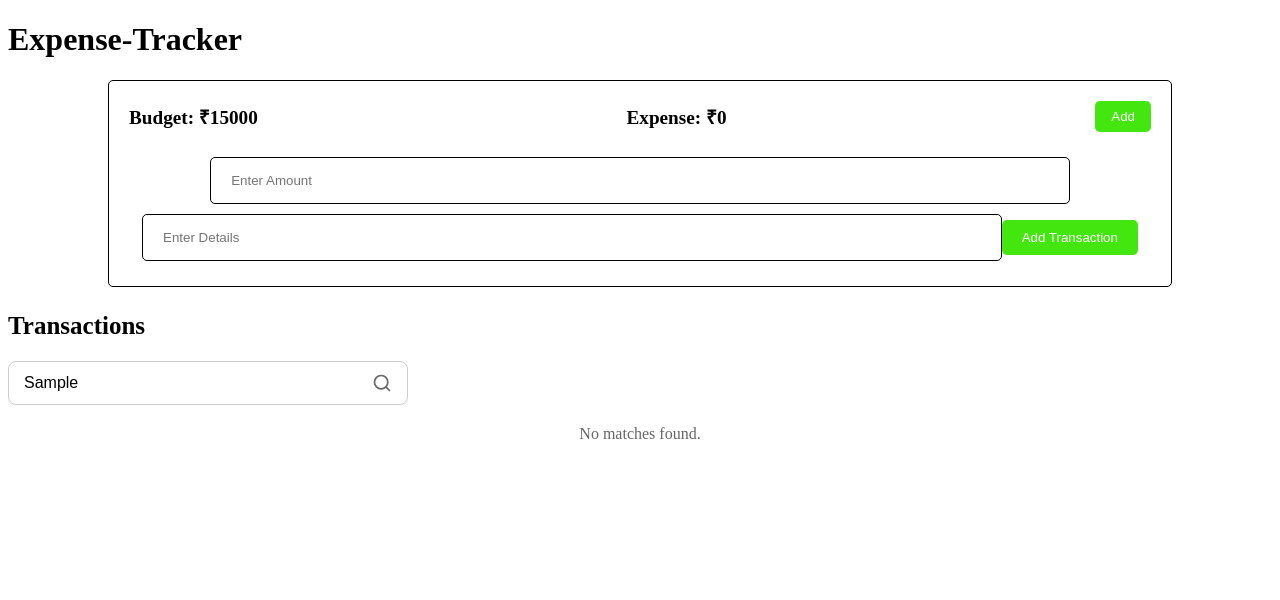
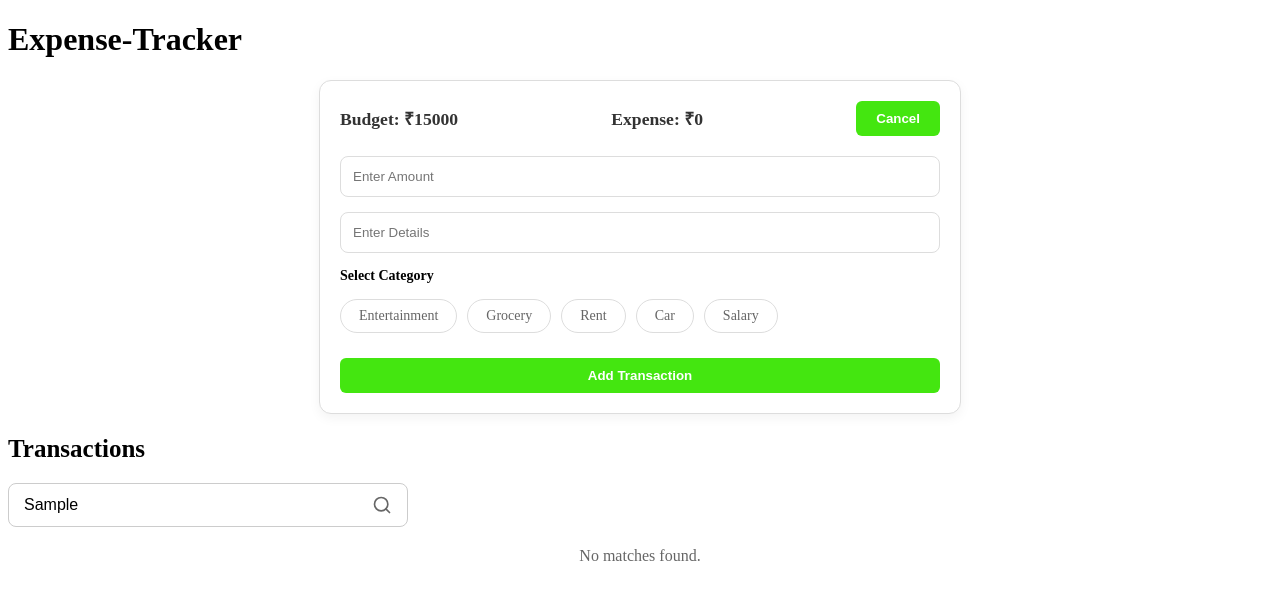
Before and after one commit to SumitSaharawat/React, a React (Vite) app in the folder ExpenseTracker/: page / in a window 1280 px wide. Both pictures are taken after typing "Sample" into the empty fields and a click on the button "Add". Shown: the top 600 px of the page. Built offline with nearby package versions, Linux system fonts and the light colour scheme.

Commit message:
Added tags for expense tracker

```diff
--- /dev/null
+++ b/ExpenseTracker/src/components/AddTransaction.css
@@ -0,0 +1,87 @@
+/* Container for the overall component */
+.transaction-container {
+  text-align: center;
+  border: 1px solid #ddd;
+  padding: 20px;
+  border-radius: 12px;
+  margin: 20px auto;
+  max-width: 600px;
+  background-color: #fff;
+  box-shadow: 0 4px 12px rgba(0, 0, 0, 0.05);
+}
+
+/* Header section with Budget and Expense */
+.balance-row {
+  display: flex;
+  justify-content: space-between;
+  align-items: center;
+  margin-bottom: 20px;
+}
+
+.balance-text {
+  font-size: 1.1rem;
+  font-weight: bold;
+  color: #333;
+}
+
+/* Common button styling */
+.btn-primary {
+  background-color: #44E610;
+  color: white;
+  padding: 10px 20px;
+  border: none;
+  border-radius: 6px;
+  font-weight: 600;
+  cursor: pointer;
+  transition: opacity 0.2s;
+}
+
+.btn-primary:hover {
+  opacity: 0.9;
+}
+
+/* Form Styling */
+.input-field {
+  width: 100%;
+  padding: 12px;
+  margin-bottom: 15px;
+  border-radius: 8px;
+  border: 1px solid #ddd;
+  box-sizing: border-box; /* Prevents overflow */
+  outline: none;
+}
+
+.input-field:focus {
+  border-color: #44E610;
+}
+
+/* Category Chips */
+.category-wrapper {
+  display: flex;
+  flex-wrap: wrap;
+  gap: 10px;
+  margin: 15px 0 25px 0;
+}
+
+.chip {
+  padding: 8px 18px;
+  border-radius: 20px;
+  border: 1px solid #ddd;
+  background-color: #fff;
+  color: #666;
+  cursor: pointer;
+  font-size: 14px;
+  transition: all 0.2s ease;
+}
+
+/* This class is applied conditionally via React */
+.chip.active {
+  border-color: #44E610;
+  background-color: #f0fff0;
+  color: #2d8a0a;
+  font-weight: bold;
+}
+
+.full-width {
+  width: 100%;
+}
--- a/ExpenseTracker/src/components/AddTransaction.jsx
+++ b/ExpenseTracker/src/components/AddTransaction.jsx
@@ -1,123 +1,91 @@
 import { useState } from "react";
-import styled from "styled-components";
+import "./AddTransaction.css";
 
-const Container = styled.div`
-  text-align: center;
-  border: 1px solid #000;
-  padding: 20px;
-  border-radius: 5px;
-  margin-bottom: 25px;
-  margin-left: 100px;
-  margin-right: 100px;
-`;
-
-const Input = styled.input`
-  width: 80%;
-  padding: 15px 20px;
-  outline: none;
-  border-radius: 5px;
-  margin: 5px 0;
-  border: 1px solid #000;
-`;
-
-const RadioContainer = styled.div`
-  display: flex;
-  align-items: center;
-  justify-content: center;
-`;
-
-const Label = styled.label`
-  margin-left: 10px;
-  cursor: pointer;
-`;
-
-const RadioBtn = styled(RadioContainer)`
-  margin: 10px 20px 10px 0;
-`;
-
-const SubmitBtn = styled.button`
-  background-color: #44E610;
-  color: #fff;
-  border-radius: 5px;
-  padding: 10px 20px;
-  border: none;
-  outline: none;
-  cursor: pointer;
-  &:hover {
-    background-color: #44E610;
-  }
-`;
-
-const AddTransaction = ({transaction, setTransaction}) => {
-
-    const [amount, setAmount] = useState(0);
+const AddTransaction = ({ transaction, setTransaction }) => {
+  const [amount, setAmount] = useState("");
   const [detail, setDetail] = useState("");
   const [showInput, setShowInput] = useState(false);
+  const [category, setCategory] = useState("");
 
+  const categories = ["Entertainment", "Grocery", "Rent", "Car", "Salary"];
+
+  // Logic for calculations
   let totalAmount = 0;
   let budget = 15000;
-    transaction.map((money) => {
+  transaction.forEach((money) => {
     totalAmount += money.money;
     budget -= money.money;
-    })
+  });
 
   const handleTransaction = () => {
+    if (!amount || !category) return; // Simple validation
+
     const newTransaction = {
-            'money': Number(amount),
-            'text': detail,
-            'id' : Date.now()
-        }
+      money: Number(amount),
+      text: detail,
+      id: Date.now(),
+      category: category,
+    };
 
     setTransaction([...transaction, newTransaction]);
+
+    // Reset form
     setAmount("");
     setDetail("");
+    setCategory("");
     setShowInput(false);
-
-    }
+  };
 
   return (
-    <Container>
-        <div style={{ display: 'flex', justifyContent: 'space-between', alignItems: 'center', marginBottom: '20px' }}>
-
-            <span style={{ fontSize: '1.2rem', fontWeight: 'bold' }}>
-                Budget: ₹{budget}
-            </span>
-            <span style={{ fontSize: '1.2rem', fontWeight: 'bold' }}>
-                Expense: ₹{totalAmount}
-            </span>
-            <button
-                onClick={() => setShowInput(true)}
-                style={{
-                    backgroundColor: "#44E610",
-                    borderRadius: "5px",
-                    color: "white",
-                    padding: "8px 16px", // Added some padding so it looks like a real button!
-                    border: "none",
-                    cursor: "pointer"
-                }}
-            >
-                Add
+    <div className="transaction-container">
+      <div className="balance-row">
+        <span className="balance-text">Budget: ₹{budget}</span>
+        <span className="balance-text">Expense: ₹{totalAmount}</span>
+        <button className="btn-primary" onClick={() => setShowInput(!showInput)}>
+          {showInput ? "Cancel" : "Add"}
         </button>
       </div>
 
       {showInput && (
-        <>
-            <Input
-                type={"number"}
+        <div className="form-content">
+          <input
+            className="input-field"
+            type="number"
             placeholder="Enter Amount"
-                onChange={(e) => (setAmount(e.target.value))}
+            value={amount}
+            onChange={(e) => setAmount(e.target.value)}
           />
 
-            <Input
-                type={"text"}
+          <input
+            className="input-field"
+            type="text"
             placeholder="Enter Details"
-                onChange={(e) => (setDetail(e.target.value))}
+            value={detail}
+            onChange={(e) => setDetail(e.target.value)}
           />
 
-            <SubmitBtn onClick={handleTransaction}>Add Transaction</SubmitBtn>
-        </>
+          <div style={{ textAlign: 'left', fontSize: "14px", fontWeight: "bold" }}>
+            Select Category
+          </div>
+
+          <div className="category-wrapper">
+            {categories.map((cat) => (
+              <div
+                key={cat}
+                className={`chip ${category === cat ? "active" : ""}`}
+                onClick={() => setCategory(cat)}
+              >
+                {cat}
+              </div>
+            ))}
+          </div>
+
+          <button className="btn-primary full-width" onClick={handleTransaction}>
+            Add Transaction
+          </button>
+        </div>
       )}
-    </Container>
+    </div>
   );
 };
 
--- /dev/null
+++ b/ExpenseTracker/src/components/EditTransaction.css
@@ -0,0 +1,68 @@
+.transaction-item {
+    display: flex;
+    justify-content: space-between;
+    align-items: center;
+    padding: 12px 20px;
+    margin-bottom: 8px;
+    background-color: #1a1a1a;
+    border-left: 10px solid transparent;
+    color: white;
+    border-radius: 8px;
+    list-style: none;
+    transition: transform 0.2s;
+}
+
+.bg-Entertainment { border-left-color: #6f42c1; }
+.bg-Grocery { border-left-color: #28a745; }
+.bg-Rent { border-left-color: #007bff; }
+.bg-Car { border-left-color: #e83e8c; }
+.bg-Salary { border-left-color: #ffc107; color: #333; }
+.bg-default { border-left-color: #1a1a1a; }
+
+.transaction-item:hover {
+    transform: scale(1.01);
+}
+
+.transaction-info {
+    display: flex;
+    gap: 15px;
+    font-weight: 500;
+}
+
+.edit-input {
+    border-radius: 4px;
+    padding: 5px 10px;
+    border: 1px solid #44E610;
+    outline: none;
+    background: #333;
+    color: white;
+    flex: 1;
+    margin-right: 10px;
+}
+
+.btn-group {
+    display: flex;
+    gap: 8px;
+}
+
+/* Base button style */
+.action-btn {
+    border-radius: 5px;
+    padding: 6px 12px;
+    border: none;
+    cursor: pointer;
+    font-size: 14px;
+    font-weight: 600;
+    color: white;
+    transition: opacity 0.2s;
+}
+
+.action-btn:hover {
+    opacity: 0.8;
+}
+
+/* Button variants */
+.btn-save { background-color: #28a745; }
+.btn-cancel { background-color: #6c757d; }
+.btn-remove { background-color: #dc3545; }
+.btn-edit { background-color: #fd7e14; }
--- a/ExpenseTracker/src/components/EditTransaction.jsx
+++ b/ExpenseTracker/src/components/EditTransaction.jsx
@@ -1,83 +1,65 @@
 import { useState } from "react";
+import "./EditTransaction.css"; // Import the new styles
 
-const EditTransaction = ({transaction, deleteTransaction, updateText}) => {
+const EditTransaction = ({ transaction, deleteTransaction, updateText }) => {
+    const [isEditing, setIsEditing] = useState(false);
+    const [newText, setNewText] = useState(transaction.text);
 
-    const [isEdititng, setIsEditing] = useState(null)
-    const [newText, setNewText] = useState("")
+    const handleSave = () => {
+        updateText(transaction.id, newText);
+        setIsEditing(false);
+    };
+
+    const handleCancel = () => {
+        setNewText(transaction.text);
+        setIsEditing(false);
+    };
 
     return (
-        <>
-            <li
-                key={transaction.id}
-                style={{
-                    display: 'flex',
-                    justifyContent: 'space-around',
-                    padding: '10px',
-                    borderBottom: '1px solid #eee',
-                    backgroundColor: 'black',
-                    color: "white",
-                    borderRadius: "5px"
-                }}>
-                {isEdititng === transaction.id ? (
+        <li className={`transaction-item bg-${transaction.category}`}>
+            {isEditing ? (
                 <>
                     <input
+                        className="edit-input"
                         type="text"
                         value={newText}
                         onChange={(e) => setNewText(e.target.value)}
-                            style={{ borderRadius: '4px', padding: '2px 5px' }}
+                        autoFocus
                     />
-                        <button
-                        onClick={() => {updateText(transaction.id, newText);
-                                        setIsEditing("");}}
-                        style={{
-                            backgroundColor: "green",
-                            borderRadius: "5px",
-                            color: "white",
-                            padding: "5px 16px",
-                            border: "none",
-                            cursor: "pointer"
-                        }}>Save</button>
-                        <button
-                        onClick={() => setIsEditing("")}
-                        style={{
-                            backgroundColor: "grey",
-                            borderRadius: "5px",
-                            color: "white",
-                            padding: "5px 16px",
-                            border: "none",
-                            cursor: "pointer"
-                        }}>Cancel</button>
+                    <div className="btn-group">
+                        <button className="action-btn btn-save" onClick={handleSave}>
+                            Save
+                        </button>
+                        <button className="action-btn btn-cancel" onClick={handleCancel}>
+                            Cancel
+                        </button>
+                    </div>
                 </>
             ) : (
                 <>
+                    <div className="transaction-info">
                         <span>{transaction.text}</span>
-                        <span>₹{transaction.money}</span>
+                        <span style={{ color: '#44E610' }}>₹{transaction.money}</span>
+                    </div>
 
+                    <div className="btn-group">
                         <button
+                            className="action-btn btn-edit"
+                            onClick={() => setIsEditing(true)}
+                        >
+                            Edit
+                        </button>
+                        <button
+                            className="action-btn btn-remove"
                             onClick={() => deleteTransaction(transaction.id)}
-                        style={{
-                            backgroundColor: "red",
-                            borderRadius: "5px",
-                            color: "white",
-                            padding: "5px 16px",
-                            border: "none",
-                            cursor: "pointer"
-                        }}>Remove</button>
-                        <button
-                        onClick={() => setIsEditing(transaction.id)}
-                        style={{
-                            backgroundColor: "orange",
-                            borderRadius: "5px",
-                            color: "white",
-                            padding: "5px 16px",
-                            border: "none",
-                            cursor: "pointer"
-                        }}>Edit</button>
+                        >
+                            Remove
+                        </button>
+                    </div>
                 </>
             )}
         </li>
-        </>
-    )
-}
+    );
+};
 
 export default EditTransaction;
```
Also changed, not shown: 1 other file (tests, documents, lock files or other folders). Lines whose indentation alone changed are shown as unchanged.
